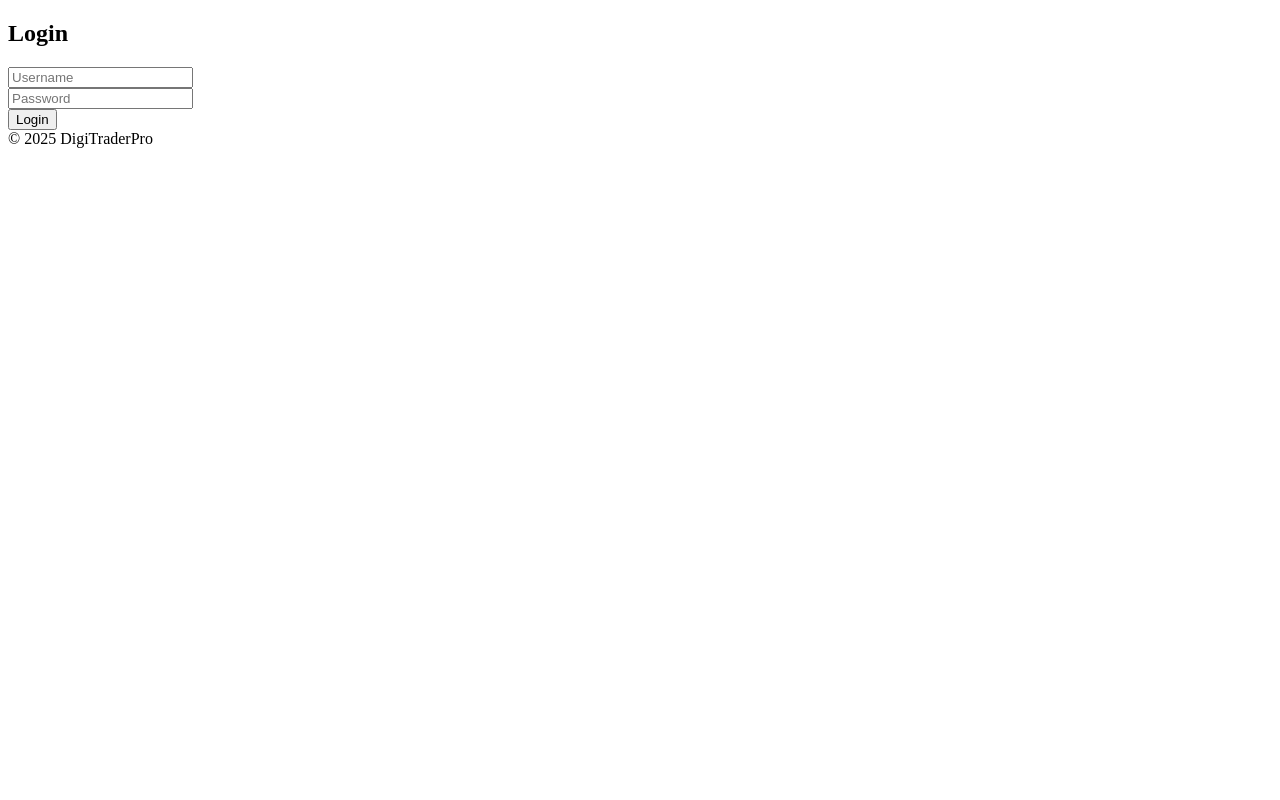
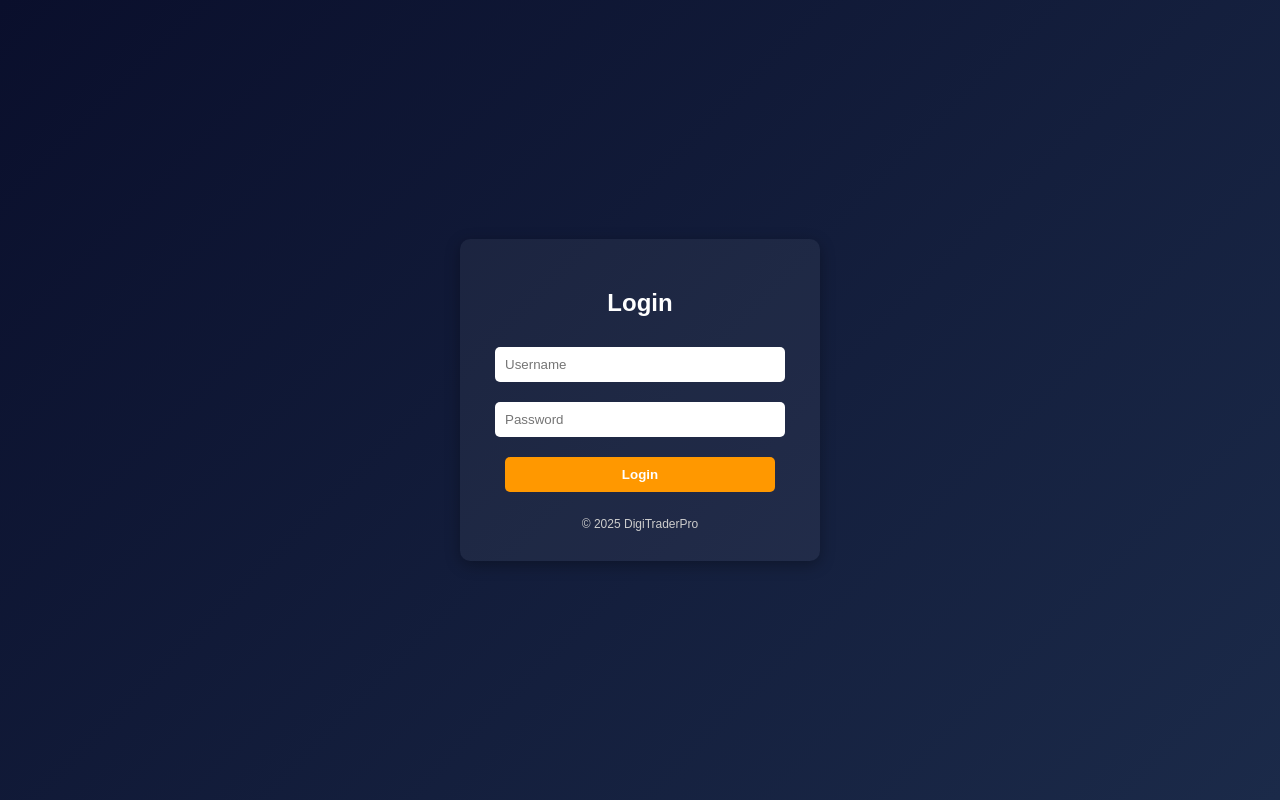
Before and after one commit to digitrad/digitraderpro, a website: page index.html in a window 1280 px wide. Drawn offline with Linux system fonts and the light colour scheme.

Commit message:
Update index.html

```diff
--- a/index.html
+++ b/index.html
@@ -1,20 +1,61 @@
 <!DOCTYPE html>
 <html lang="en">
 <head>
-    <meta charset="UTF-8">
-    <meta name="viewport" content="width=device-width, initial-scale=1.0">
+  <meta charset="UTF-8" />
+  <meta name="viewport" content="width=device-width, initial-scale=1" />
   <title>DigiTraderPro - Login</title>
   <style>
-        /* (styling code here) */
+    body {
+      font-family: Arial, sans-serif;
+      background: linear-gradient(135deg, #0a0f2c, #1b2a49);
+      color: white;
+      display: flex;
+      justify-content: center;
+      align-items: center;
+      height: 100vh;
+      margin: 0;
+    }
+    .login-box {
+      background: rgba(255, 255, 255, 0.05);
+      padding: 30px;
+      border-radius: 10px;
+      width: 300px;
+      text-align: center;
+      box-shadow: 0px 4px 15px rgba(0,0,0,0.3);
+    }
+    h2 {
+      margin-bottom: 20px;
+    }
+    input {
+      width: 90%;
+      padding: 10px;
+      margin: 10px 0;
+      border: none;
+      border-radius: 5px;
+    }
+    .btn {
+      background-color: #ff9800;
+      color: white;
+      font-weight: bold;
+      cursor: pointer;
+    }
+    .btn:hover {
+      background-color: #e68900;
+    }
+    footer {
+      margin-top: 15px;
+      font-size: 12px;
+      color: #ccc;
+    }
   </style>
 </head>
 <body>
   <div class="login-box">
     <h2>Login</h2>
     <form onsubmit="login(event)">
-            <input type="text" id="username" placeholder="Username" required><br>
-            <input type="password" id="password" placeholder="Password" required><br>
-            <input type="submit" value="Login" class="btn">
+      <input type="text" id="username" placeholder="Username" required /><br />
+      <input type="password" id="password" placeholder="Password" required /><br />
+      <input type="submit" value="Login" class="btn" />
     </form>
     <footer>© 2025 DigiTraderPro</footer>
   </div>
@@ -23,13 +64,13 @@
     async function login(event) {
       event.preventDefault();
 
+      const username = document.getElementById("username").value;
+      const password = document.getElementById("password").value;
+
       const response = await fetch("/api/login", {
         method: "POST",
         headers: { "Content-Type": "application/json" },
-                body: JSON.stringify({
-                    username: document.getElementById("username").value,
-                    password: document.getElementById("password").value
-                })
+        body: JSON.stringify({ username, password }),
       });
 
       const data = await response.json();
```
Lines whose indentation alone changed are shown as unchanged.
